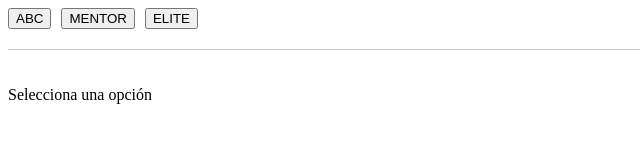
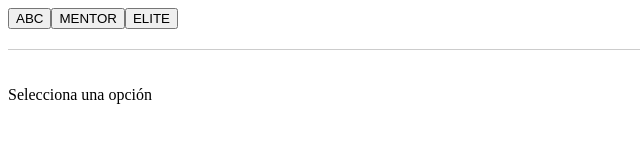
Before and after one commit to DevHWsolutions/Tangram-App, a Vue app: page / in a window 1280 px wide. Shown: the top 160 px of the page, without its empty margins (0-640 px from the left). Built offline with nearby package versions, Linux system fonts and the light colour scheme; what vue-konva would draw is missing.

Commit message:
Feature : Cambio para saber si es el gap

```diff
--- a/src/App.vue
+++ b/src/App.vue
@@ -35,7 +35,7 @@ const currentView = ref("");
 <style scoped>
 .menu {
   display: flex;
-  gap: 10px;
+  margin-right: 10px;
   margin-bottom: 20px;
 }
 .contenido {
```
